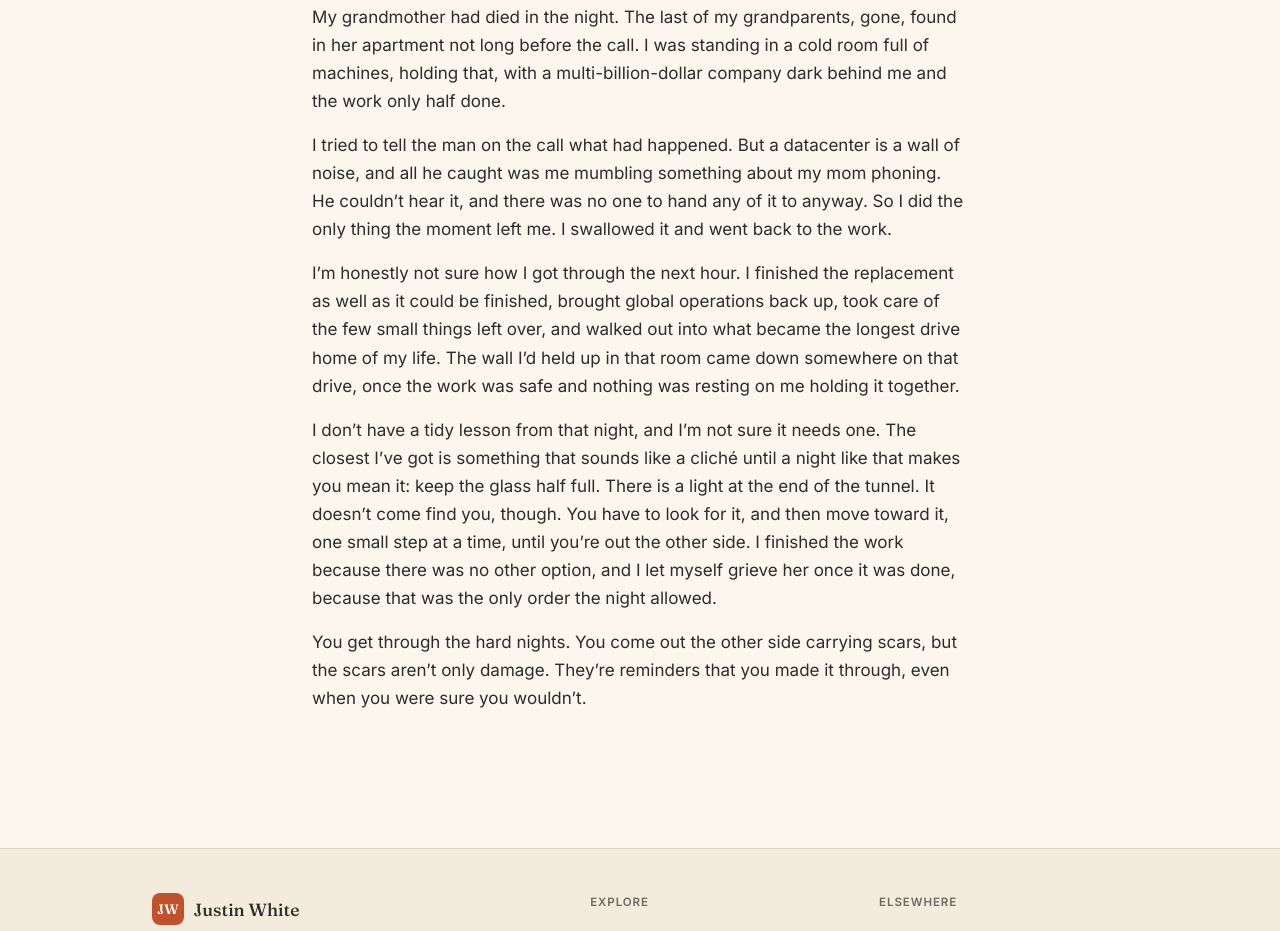
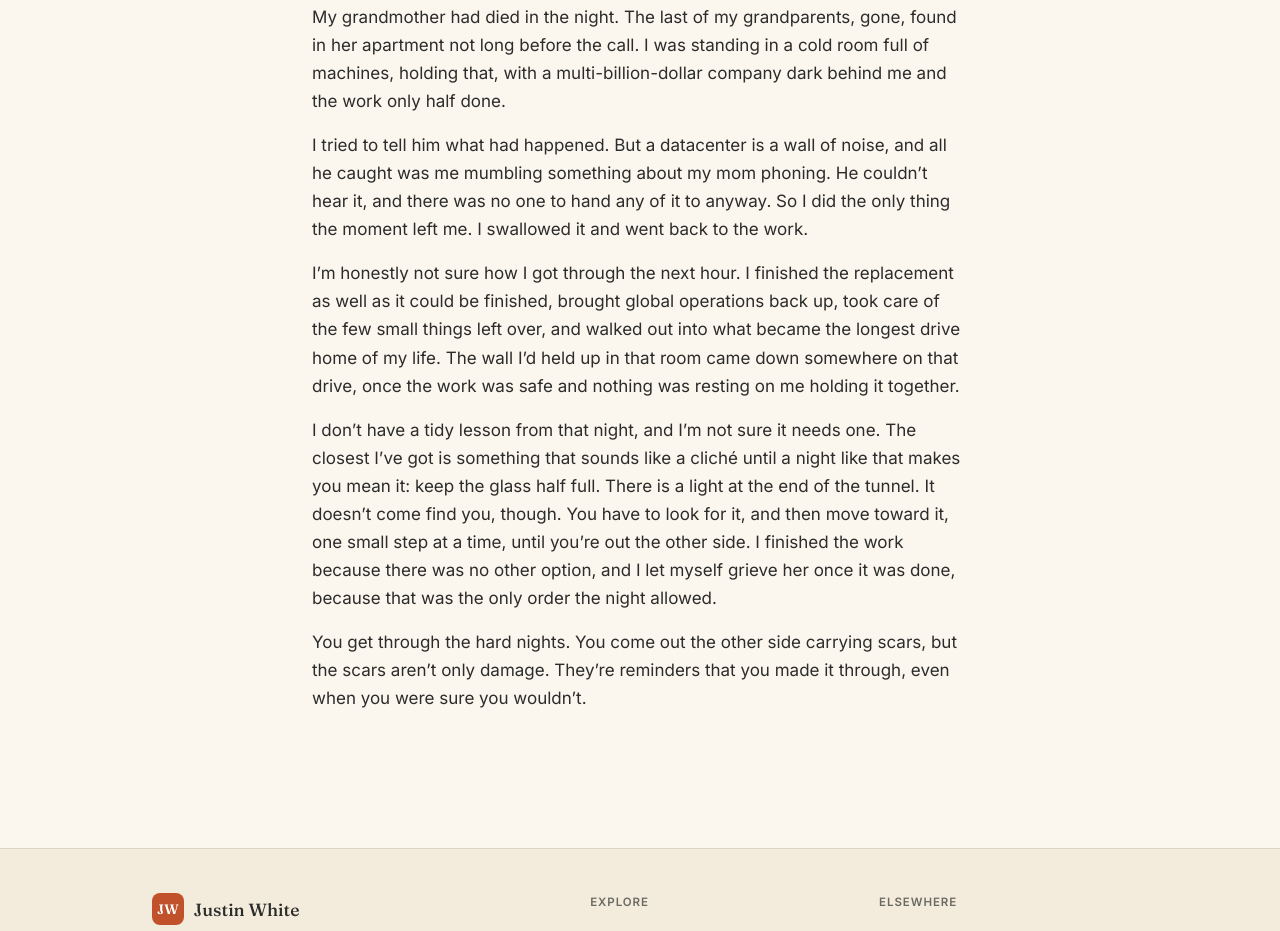
Before and after one commit to kerbe42/jlwhite-ca, an Astro site: page /notes/longest-drive-home in a window 1280 px wide. Shown: the part 814-1745 px from the top of the page. Built offline with nearby package versions, Linux system fonts and the light colour scheme; Astro itself is replaced by a stand-in of ours.

Commit message:
Reword a line in the longest-drive-home note
"the man on the call" read as formal. He's already introduced
earlier, so it's now just "I tried to tell him what had happened."

Co-Authored-By: Claude Opus 4.8 <noreply@anthropic.com>

```diff
--- a/src/content/notes/longest-drive-home.md
+++ b/src/content/notes/longest-drive-home.md
@@ -13,7 +13,7 @@ It was running longer than it should have. Parts of the old config wouldn't take
 
 My grandmother had died in the night. The last of my grandparents, gone, found in her apartment not long before the call. I was standing in a cold room full of machines, holding that, with a multi-billion-dollar company dark behind me and the work only half done.
 
-I tried to tell the man on the call what had happened. But a datacenter is a wall of noise, and all he caught was me mumbling something about my mom phoning. He couldn't hear it, and there was no one to hand any of it to anyway. So I did the only thing the moment left me. I swallowed it and went back to the work.
+I tried to tell him what had happened. But a datacenter is a wall of noise, and all he caught was me mumbling something about my mom phoning. He couldn't hear it, and there was no one to hand any of it to anyway. So I did the only thing the moment left me. I swallowed it and went back to the work.
 
 I'm honestly not sure how I got through the next hour. I finished the replacement as well as it could be finished, brought global operations back up, took care of the few small things left over, and walked out into what became the longest drive home of my life. The wall I'd held up in that room came down somewhere on that drive, once the work was safe and nothing was resting on me holding it together.
 
```
